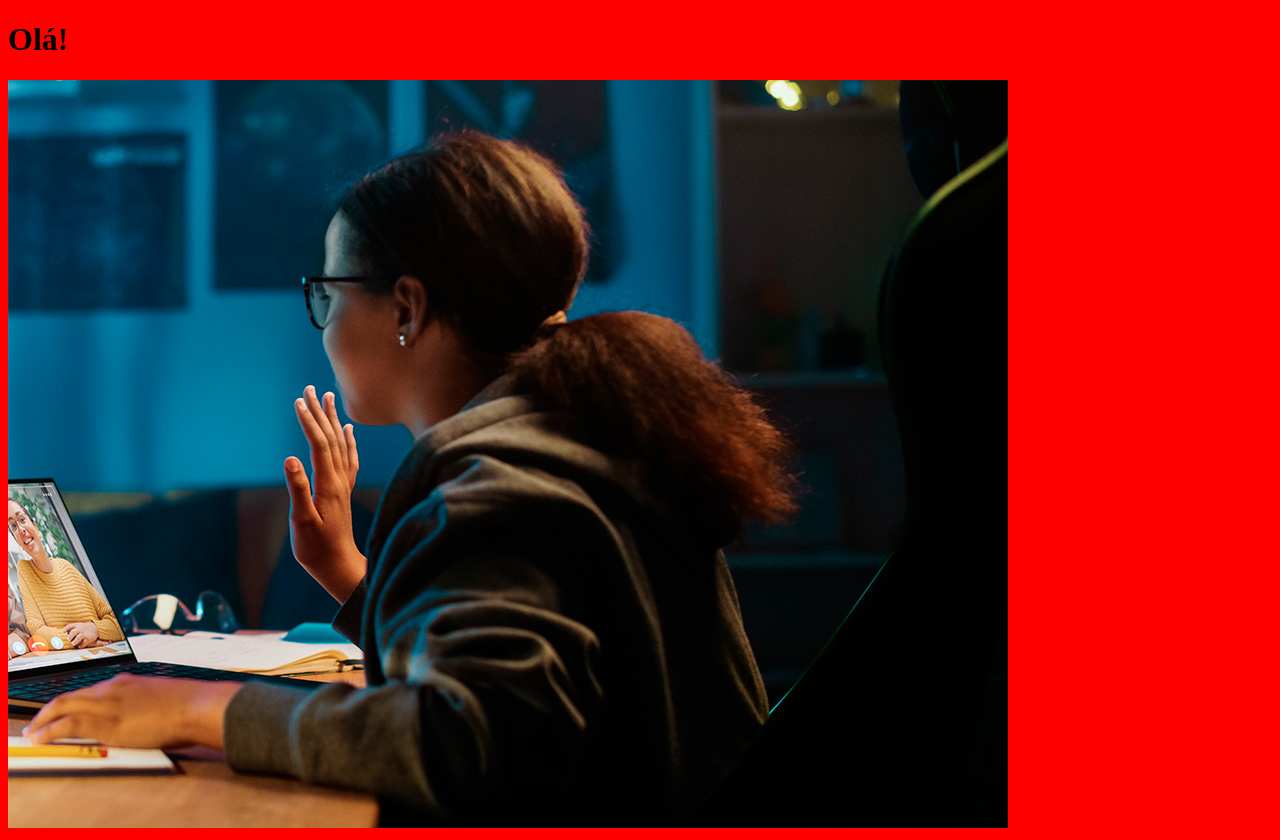
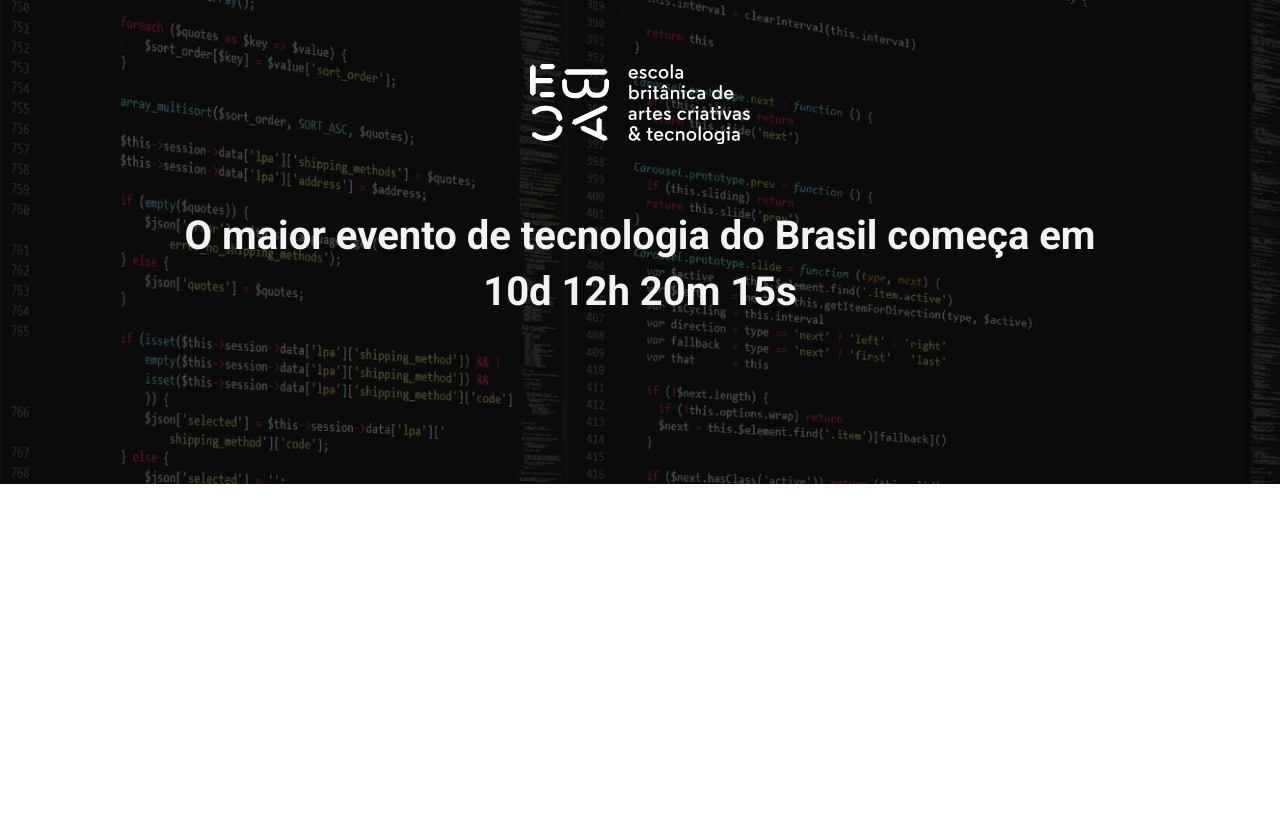
Before and after one commit to antonyrf/ebac_tech_talks, a website built with Parcel: page src/index.html in a window 1280 px wide. After the commit the page ends 800 px from the top, so only its background shows below. Built offline with nearby package versions, Linux system fonts and the light colour scheme.

Commit message:
criando o hero

```diff
--- a/src/index.html
+++ b/src/index.html
@@ -3,14 +3,21 @@
 <head>
     <meta charset="UTF-8">
     <meta name="viewport" content="width=device-width, initial-scale=1.0">
-    <title>Document</title>
+    <title>EBAC Tech Talks</title>
     <link rel="stylesheet" href="styles/main.scss">
+    <link rel="preconnect" href="https://fonts.googleapis.com">
+    <link rel="preconnect" href="https://fonts.gstatic.com" crossorigin>
+    <link href="https://fonts.googleapis.com/css2?family=Roboto:wght@400;700&display=swap" rel="stylesheet">
 </head>
 <body>
-    <h1>
-        Olá!
-    </h1>
-    <img src="./images/backend.png" alt="">
+    <header class="hero">
+        <div class="container">
+            <img class="hero__logo" src="./images/ebac_logo.svg" alt="EBAC">
+            <p class="hero__text">
+                O maior evento de tecnologia do Brasil começa em 10d 12h 20m 15s
+            </p>
+        </div>
+    </header>
     <script src="scripts/main.js"></script>
 </body>
 </html>
--- /dev/null
+++ b/src/styles/_hero.scss
@@ -0,0 +1,54 @@
+@use 'variaveis';
+
+.hero{
+    padding-top: 64px;
+    padding-bottom: 100px;
+    background-image: url(../images/fundo.png);
+    background-repeat: no-repeat;
+    background-size: cover;
+    position: relative;
+
+    .container{
+        position: relative;
+    }
+
+    &::before{
+        content: '';
+        position: absolute;
+        top: 0;
+        left: 0;
+        width: 100%;
+        height: 100%;
+        background-color: rgba($color: #000000, $alpha: .6);
+    }
+
+    &__logo{
+        display: block;
+        margin: 0 auto;
+        height: 80px;
+    }
+
+    &__text{
+        margin-top: 64px;
+        margin-bottom: 64px;
+        text-align: center;
+        color: variaveis.$text-color;
+        font-size: 40px;
+        font-weight: 800;
+        line-height: 56px;
+    }
+
+    @media (max-width: 640px){
+        padding: 40px 0;
+
+        &__logo{
+            height: 40px;
+        }
+
+        &__text{
+            font-size: 22px;
+            line-height: 24px;
+            margin: 24px 0;
+        }
+    }
+}
--- /dev/null
+++ b/src/styles/_variaveis.scss
@@ -0,0 +1 @@
+$text-color: #f3f3f3;
--- a/src/styles/main.scss
+++ b/src/styles/main.scss
@@ -1,3 +1,23 @@
-body{
-    background-color: red;
+@use 'hero';
+
+*{
+    margin: 0;
+    padding: 0;
+    box-sizing: border-box;
+    font-family: Roboto, sans-serif;
 }
+
+.container{
+    max-width: 960px;
+    width: 100%;
+    margin: 0 auto;
+
+    @media (max-width: 640px) {
+        max-width: 80%;
+    }
+
+    @media (max-width: 1024px) {
+        max-width: 90%;
+    }
+
+}
```
